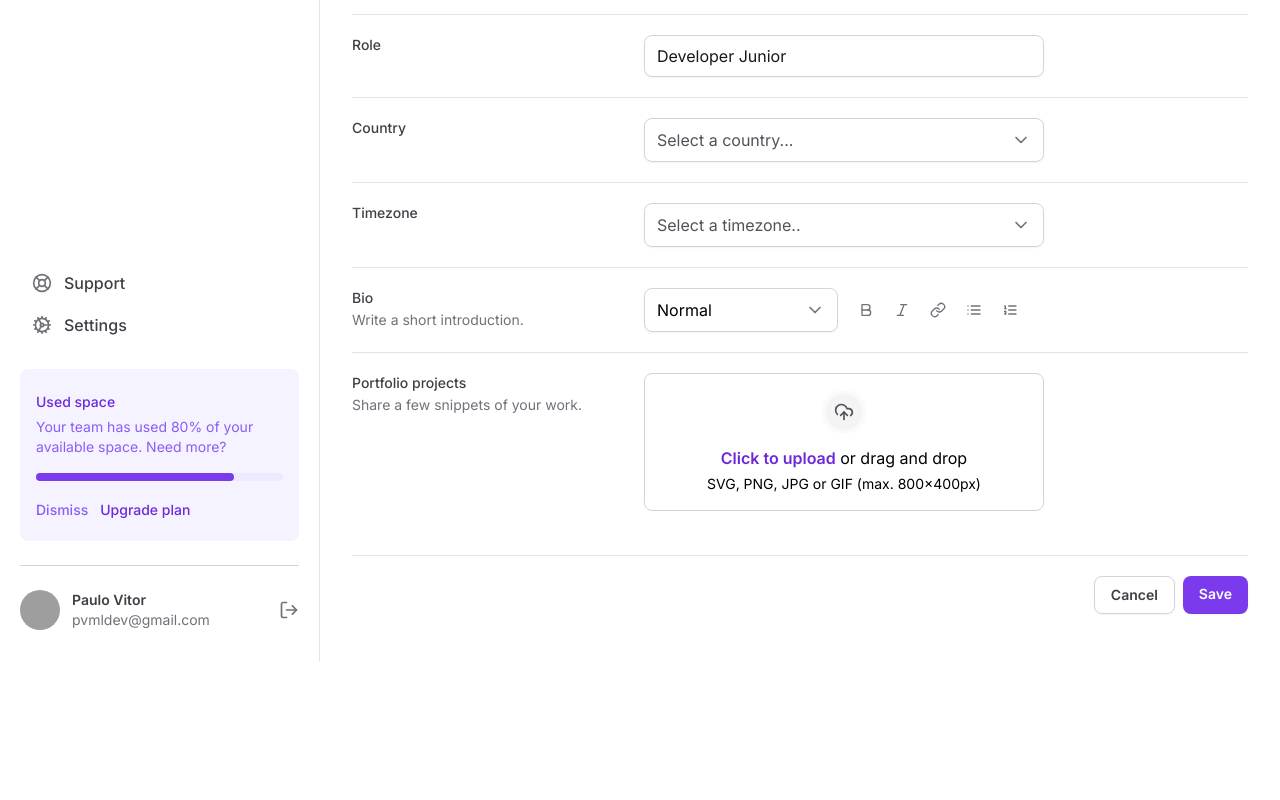
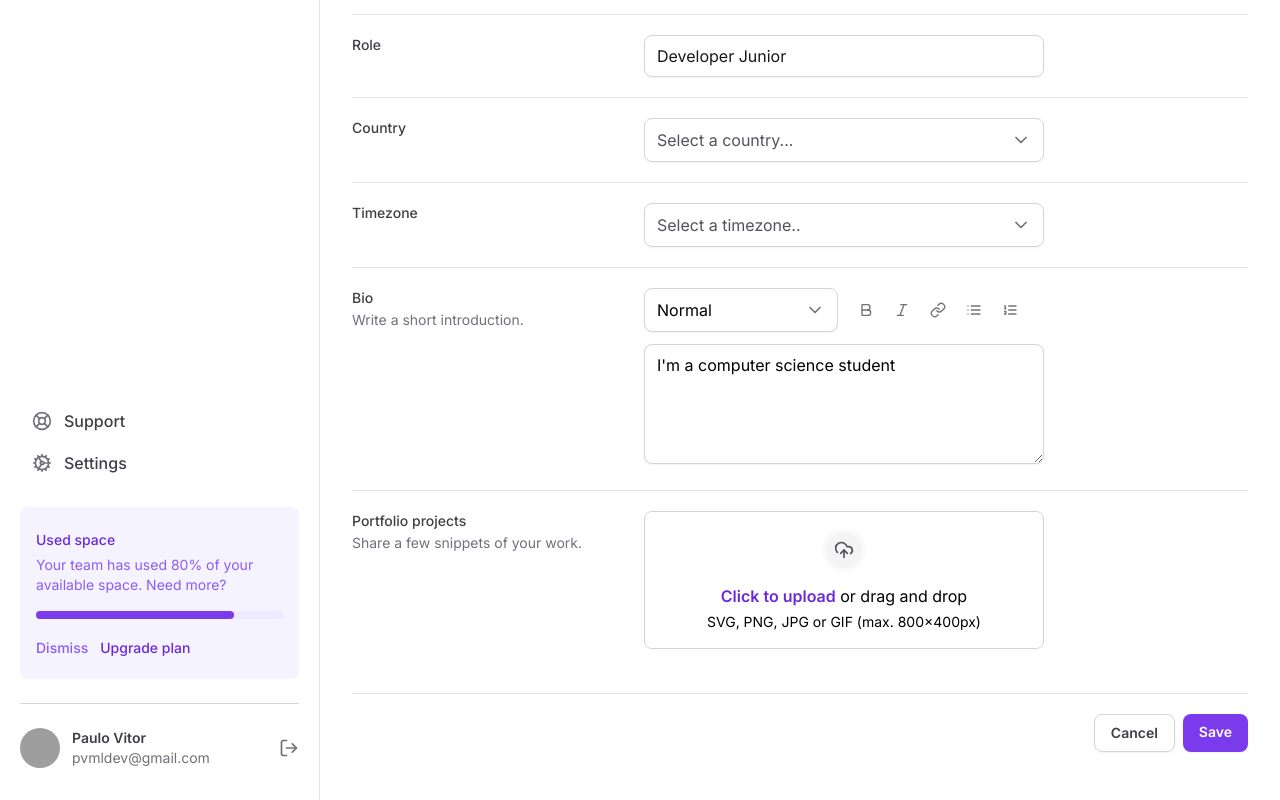
Before and after one commit to BBML-DEV/tailwind-next, a Next.js app: page / in a window 1280 px wide. Shown: the part 580-1380 px from the top of the page. Before the commit the page ends 1242 px from the top, so only its background shows below. Built offline with nearby package versions, Linux system fonts and the light colour scheme; grey boxes are pictures that could not be loaded.

Commit message:
feat: Criando o componente da TextArea da página

```diff
--- a/app/page.tsx
+++ b/app/page.tsx
@@ -14,6 +14,7 @@ import {
 import * as FileInput from './shared/components/Form/FileInput'
 import { Select } from './shared/components/Form/Select'
 import { SelectItem } from '@/app/shared/components/Form/Select/SelectItem'
+import { TextArea } from './shared/components/Form/Textarea'
 
 export default function Home() {
   return (
@@ -205,6 +206,11 @@ export default function Home() {
                   </button>
                 </div>
               </div>
+
+              <TextArea
+                id="bio"
+                defaultValue={"I'm a computer science student"}
+              />
             </div>
           </div>
 
--- /dev/null
+++ b/app/shared/components/Form/Textarea/index.tsx
@@ -0,0 +1,12 @@
+import React, { ComponentProps } from 'react'
+
+type TextAreaProps = ComponentProps<'textarea'>
+
+export const TextArea = (props: TextAreaProps) => {
+  return (
+    <textarea
+      {...props}
+      className="min-h-[120px] w-full resize-y rounded-lg border border-zinc-300 px-3 py-2 shadow-sm"
+    />
+  )
+}
```
